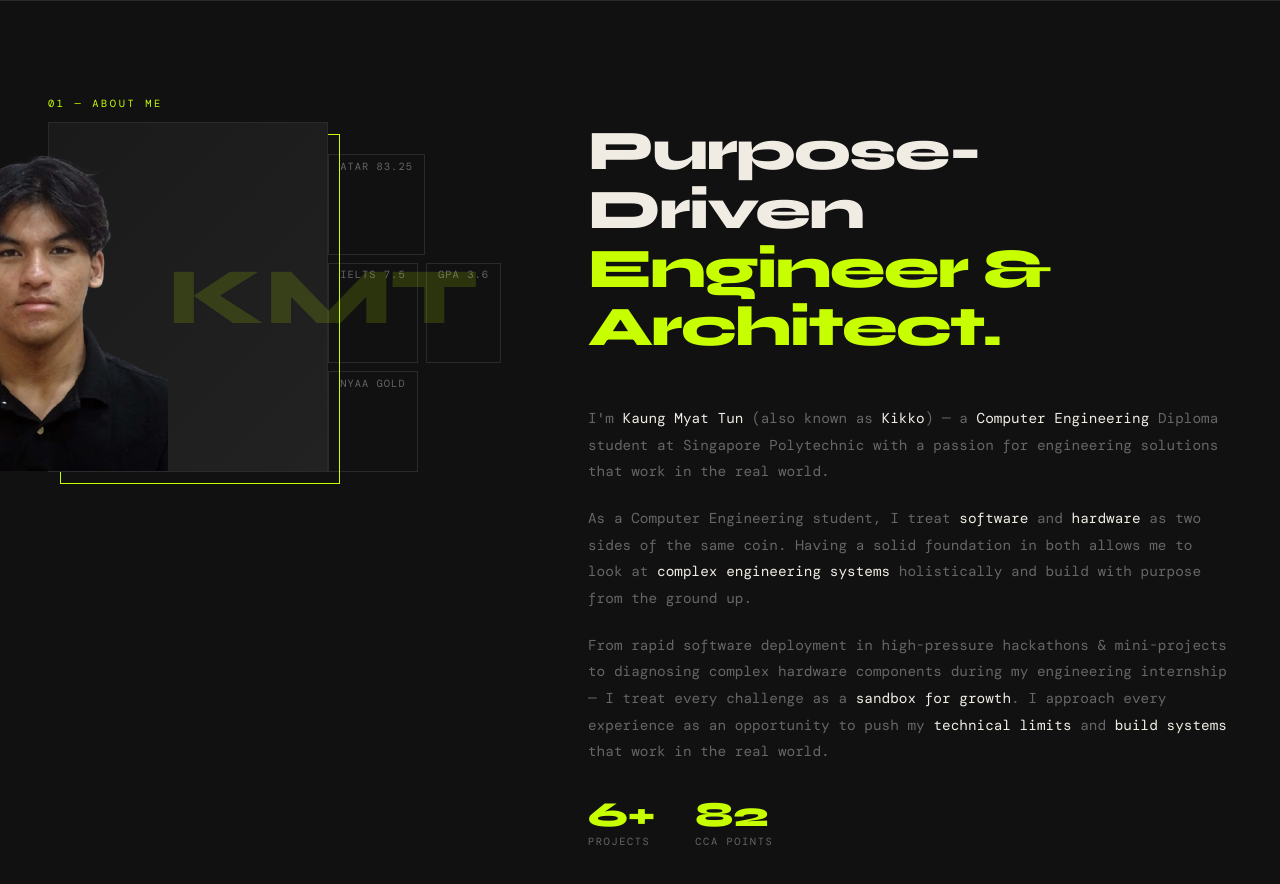
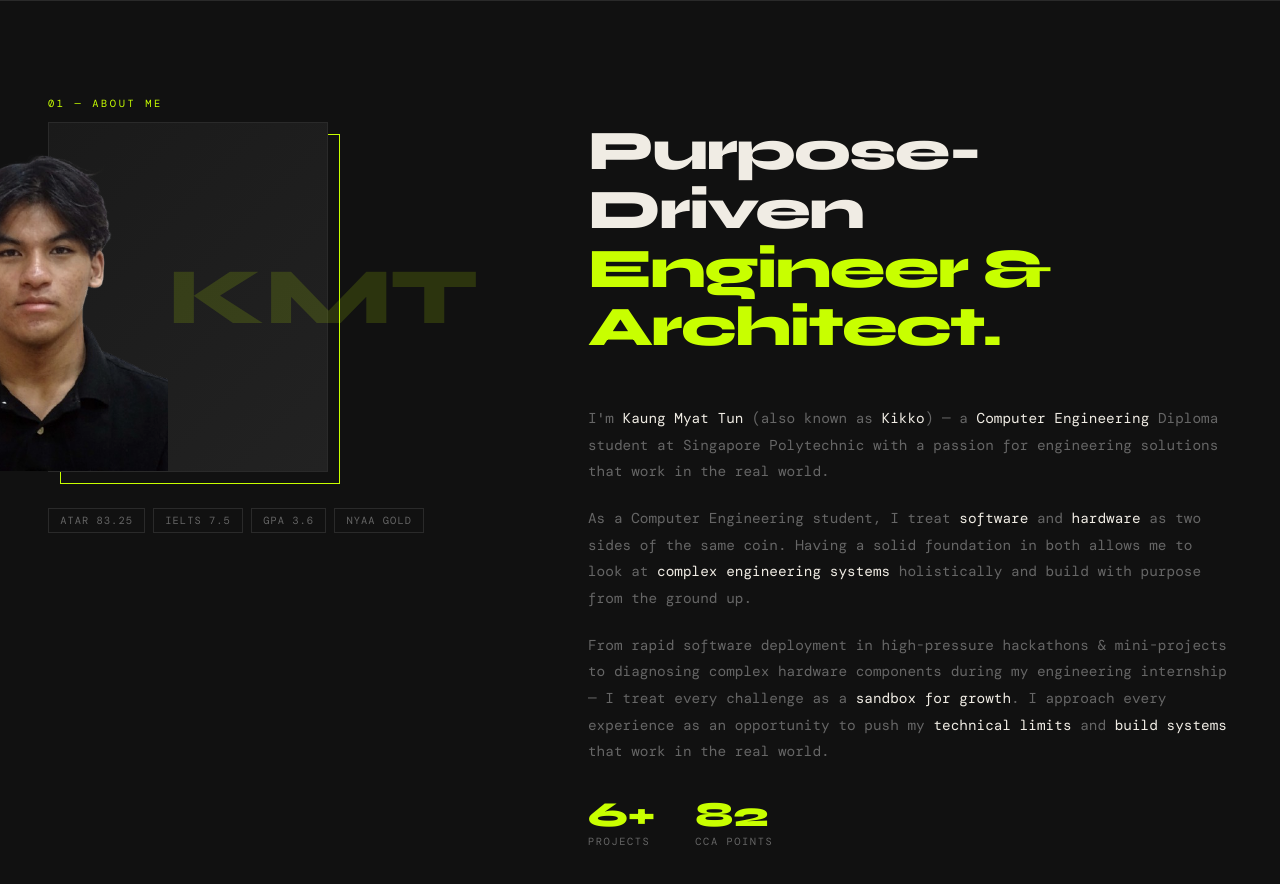
Before and after one commit to KiksXD/portfolio, a React (Vite) app: page / in a window 1280 px wide. Shown: the part 800-1684 px from the top of the page. Built offline with nearby package versions, Linux system fonts and the light colour scheme; a web font is replaced by a local one.

Commit message:
about img 2

```diff
--- a/src/components/About.css
+++ b/src/components/About.css
@@ -5,11 +5,6 @@
   grid-template-columns: 1fr 1.4fr;
   gap: 5rem;
   align-items: start;
-}
-
-.about-img-wrap {
-  display: flex;
-  justify-content: center;
 }
 
 .about-img-frame {
```
